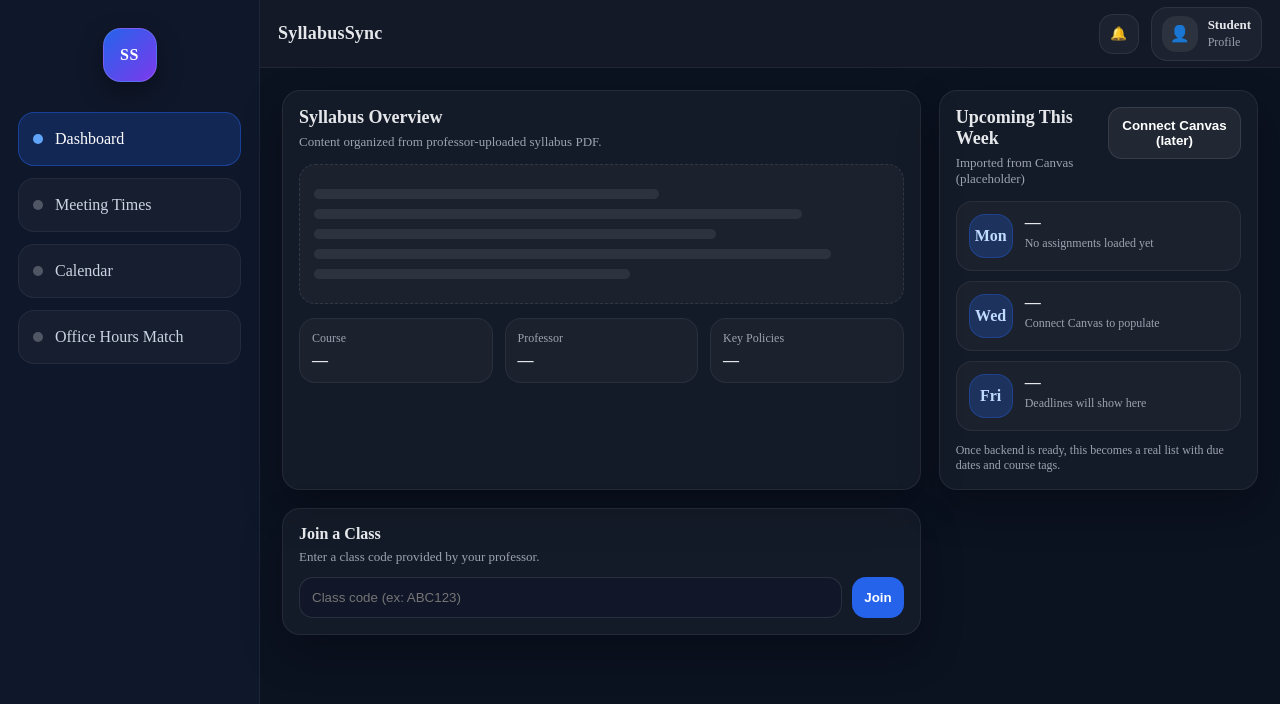
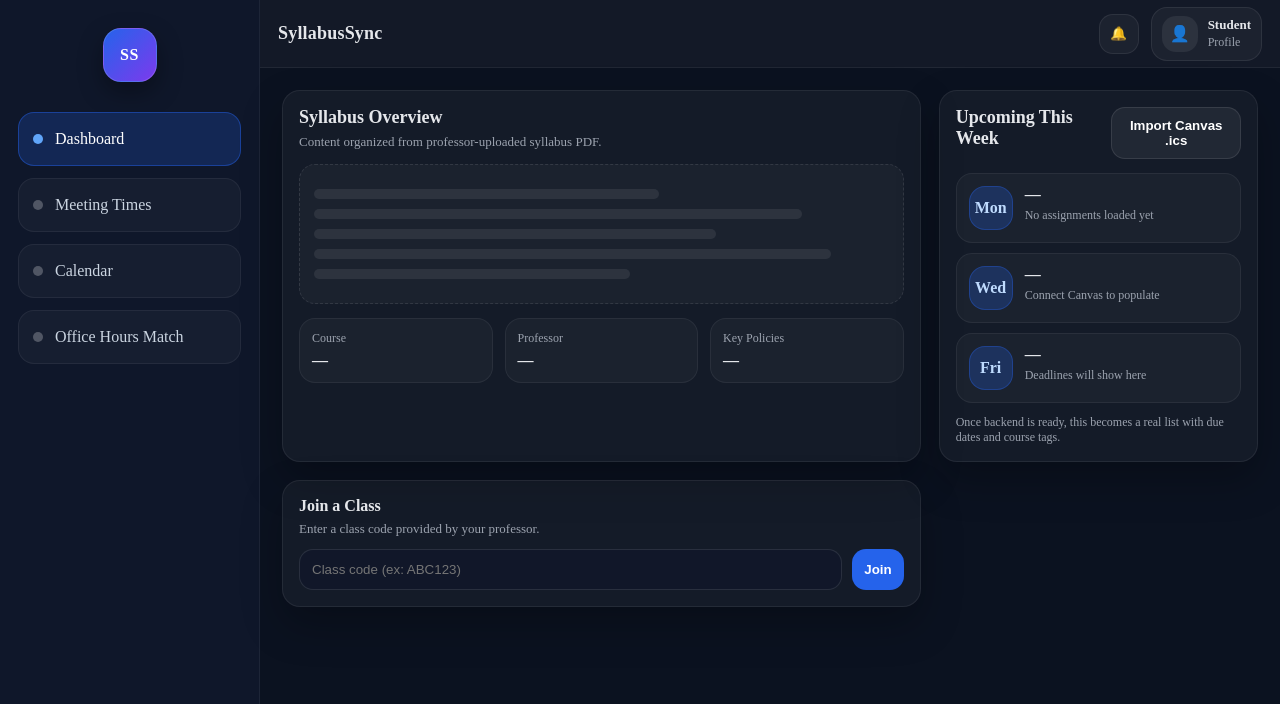
Before and after one commit to Al3xramirez/CSCD488-SeniorProject, a Vue app in the folder frontend-vue/: page /app in a window 1280 px wide. Shown: the top 704 px of the page. Built offline with nearby package versions, Linux system fonts and the light colour scheme.

Commit message:
Simple Renaming pages
Renamed the page routes to try to match bens namings on his branch

```diff
--- a/frontend-vue/src/components/Sidebar.vue
+++ b/frontend-vue/src/components/Sidebar.vue
@@ -5,7 +5,7 @@
 
 const links = [
   { to: "/app", label: "Dashboard" },
-  { to: "/app/meeting-times", label: "Meeting Times" },
+  { to: "/app/meetings", label: "Meeting Times" },
   { to: "/app/calendar", label: "Calendar" },
   { to: "/app/office-hours", label: "Office Hours Match" },
 ];
--- a/frontend-vue/src/views/DashboardHome.vue
+++ b/frontend-vue/src/views/Dashboard.vue
@@ -45,11 +45,8 @@
       <div class="card-header">
         <div>
           <h2>Upcoming This Week</h2>
-          <p class="muted">
-            Imported from Canvas (placeholder)
-          </p>
         </div>
-        <button class="btn ghost">Connect Canvas (later)</button>
+        <button class="btn ghost">Import Canvas .ics</button>
       </div>
 
       <div class="list">
--- a/frontend-vue/src/views/Login.vue
+++ b/frontend-vue/src/views/Login.vue
@@ -3,7 +3,7 @@
 import { ref, onMounted } from "vue";
 import { useRouter } from "vue-router";
 
-const router = useRouter();
+//const router = useRouter();
 const backendStatus = ref("Checking backend...");
 
 onMounted(async () => {
@@ -15,10 +15,7 @@
   }
 });
 
-function handleLogin() {
-  // Fake login for now → go straight to dashboard area
-  router.push("/app");
-}
+
 </script>
 
 <template>
@@ -27,7 +24,7 @@
       <h1>SyllabusSync</h1>
       <p class="subtitle">Login to your account</p>
 
-      <form class="form" @submit.prevent="handleLogin">
+      <form class="form" @submit.prevent>
         <input type="email" placeholder="Email" required />
         <input type="password" placeholder="Password" required />
         <button type="submit">Login</button>
```
Also changed, not shown: frontend-vue/src/router/index.js (+8 -8 lines), frontend-vue/src/views/Calendar.vue (renamed from frontend-vue/src/views/CalendarView.vue), frontend-vue/src/views/Meetings.vue (renamed from frontend-vue/src/views/MeetingTimes.vue), frontend-vue/src/views/OfficeHours.vue (renamed from frontend-vue/src/views/OfficeHoursMatch.vue).
